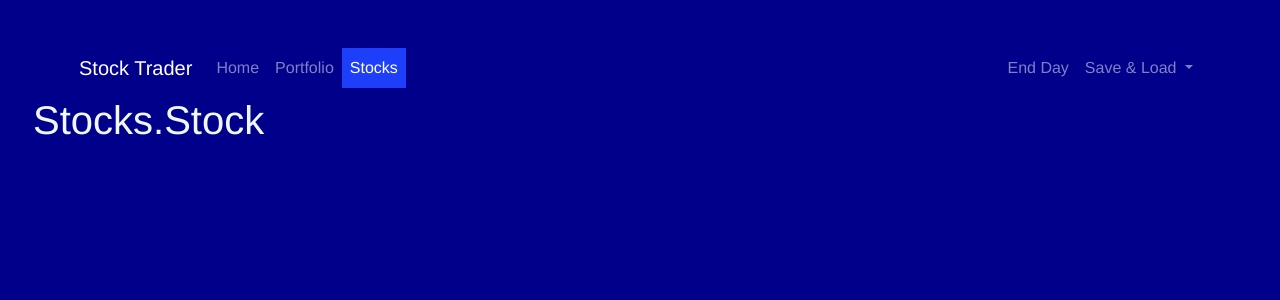
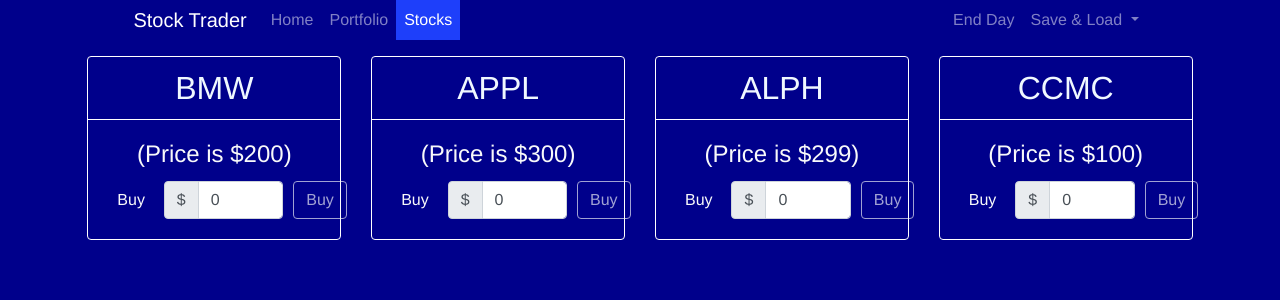
Before and after one commit to ukenny/vue-udemy-final-project, a Vue app: page /stocks in a window 1280 px wide. Shown: the top 300 px of the page. Built offline with nearby package versions, Linux system fonts and the light colour scheme.

Commit message:
Pre Vuex

```diff
--- a/src/App.vue
+++ b/src/App.vue
@@ -1,8 +1,8 @@
 <template>
   <div id="app">
     <app-header></app-header>
-    <div class="row">
-      <div class="col-xs-12">
+    <div class="containor-fluid">
+      <div class="row">
         <router-view></router-view>
       </div>
     </div>
@@ -26,6 +26,12 @@ export default {
   color: aliceblue;
   -webkit-font-smoothing: antialiased;
   -moz-osx-font-smoothing: grayscale;
-  padding: 3em;
+  padding: 8%;
+  padding-top: 0em;
+  outline: none;
+  border: none !important;
+  -webkit-box-shadow: none !important;
+  -moz-box-shadow: none !important;
+  box-shadow: none !important;
 }
 </style>
--- a/src/components/Header.vue
+++ b/src/components/Header.vue
@@ -4,18 +4,42 @@
       <div class="navbar-header">
         <router-link to="/" class="navbar-brand">Stock Trader</router-link>
       </div>
-      <button class="navbar-toggler" type="button" data-toggle="collapse" data-target="#navbarCollapse" aria-controls="navbarCollapse" aria-expanded="false" aria-label="Toggle navigation">
+      <button
+        class="navbar-toggler"
+        type="button"
+        data-toggle="collapse"
+        data-target="#navbarCollapse"
+        aria-controls="navbarCollapse"
+        aria-expanded="false"
+        aria-label="Toggle navigation"
+      >
         <span class="navbar-toggler-icon"></span>
       </button>
       <div id="navbarCollapse" class="collapse navbar-collapse">
         <ul class="nav navbar-nav">
-          <router-link to="/" activeClass="active" exact tag="li" class="nav-item">
+          <router-link
+            to="/"
+            activeClass="active"
+            exact
+            tag="li"
+            class="nav-item"
+          >
             <a class="nav-link">Home</a>
           </router-link>
-          <router-link to="/portfolio" activeClass="active" tag="li" class="nav-item">
+          <router-link
+            to="/portfolio"
+            activeClass="active"
+            tag="li"
+            class="nav-item"
+          >
             <a class="nav-link">Portfolio</a>
           </router-link>
-          <router-link to="/stocks" activeClass="active" tag="li" class="nav-item">
+          <router-link
+            to="/stocks"
+            activeClass="active"
+            tag="li"
+            class="nav-item"
+          >
             <a class="nav-link">Stocks</a>
           </router-link>
         </ul>
@@ -36,8 +60,12 @@
               <span class="caret"></span>
             </a>
             <ul class="dropdown-menu bg-dark">
-              <li class="nav-item"><a href="#" class="nav-link">Save Data</a></li>
-              <li class="nav-item"><a href="#" class="nav-link">Load Data</a></li>
+              <li class="nav-item">
+                <a href="#" class="nav-link">Save Data</a>
+              </li>
+              <li class="nav-item">
+                <a href="#" class="nav-link">Load Data</a>
+              </li>
             </ul>
           </li>
         </ul>
@@ -51,7 +79,9 @@ export default {};
 </script>
 
 <style scoped>
-a:active, a:hover, a:focus {
+a:active,
+a:hover,
+a:focus {
   outline: none !important;
   box-shadow: none;
 }
@@ -61,4 +91,7 @@ a:active, a:hover, a:focus {
 .bg-navigation {
   background-color: darkblue;
 }
+.navbar {
+  padding-bottom: 5%;
+}
 </style>
--- a/src/components/Home.vue
+++ b/src/components/Home.vue
@@ -1,5 +1,5 @@
 <template>
-  <div class="col-xs-6">
+  <div>
     <h1>Home</h1>
   </div>
 </template>
--- a/src/components/stocks/Stock.vue
+++ b/src/components/stocks/Stock.vue
@@ -1,11 +1,85 @@
 <template>
-  <div>
-    <h1>Stocks.Stock</h1>
+  <div class="card text-center bg-transparent mt-2 border-white">
+    <h2 class="card-header bg-transparent border-white">{{ stock.name }}</h2>
+    <div class="card-body text-light">
+      <h4 class="card-title">(Price is ${{ stock.price }})</h4>
+      <div class="form-inline">
+        <div clsss="card-subtitle">
+          <div class="form-row">
+            <label for="numberToBuy" class="control-label col-sm-3">Buy</label>
+            <div class="input-group col-sm-7">
+              <div class="input-group-prepend">
+                <span class="input-group-text">$</span>
+              </div>
+              <input
+                id="numberToBuy"
+                min="0"
+                step="1"
+                type="number"
+                class="form-control"
+                placeholder="Quantity"
+                v-model="quantity"
+              />
+            </div>
+            <div class="col-sm-2">
+              <button
+                @click="buyStock"
+                class="btn btn-outline-light"
+                :disabled="quantity <= 0 || !Number.isInteger(Number(quantity))"
+              >
+                Buy
+              </button>
+            </div>
+          </div>
+        </div>
+      </div>
+    </div>
   </div>
 </template>
 
 <script>
-export default {};
+export default {
+  data() {
+    return {
+      quantity: 0
+    };
+  },
+  props: {
+    stock: {
+      id: Number,
+      name: String,
+      price: Number
+    }
+  },
+  methods: {
+    buyStock: function() {
+      const order = {
+        stockId: this.stock.id,
+        stockPrice: this.stock.price,
+        quantityToBuy: this.quantity
+      };
+      console.log(order);
+      this.quantity = 0;
+    }
+  }
+};
 </script>
 
-<style></style>
+<style scoped>
+.btn-outline-light {
+  box-shadow: none;
+}
+#numberToBuy {
+  text-align: justify;
+}
+input[type="number"],
+input[type="number"]::-webkit-inner-spin-button,
+input[type="number"]::-webkit-outer-spin-button {
+  -webkit-appearance: none;
+  margin: 0;
+  -moz-appearance: textfield;
+  -webkit-box-shadow: none !important;
+  -moz-box-shadow: none !important;
+  box-shadow: none !important;
+}
+</style>
--- a/src/components/stocks/Stocks.vue
+++ b/src/components/stocks/Stocks.vue
@@ -1,11 +1,31 @@
 <template>
-  <div>
-    <h1>Stocks.Stock</h1>
+  <div class="card-deck">
+    <app-stocks-stock
+      v-for="stock in stocks"
+      v-bind:key="stock.id"
+      :stock="stock"
+    ></app-stocks-stock>
   </div>
 </template>
 
 <script>
-export default {};
+import StocksStock from "./Stock.vue";
+
+export default {
+  data: function() {
+    return {
+      stocks: [
+        { id: 0, name: "BMW", price: 200 },
+        { id: 1, name: "APPL", price: 300 },
+        { id: 2, name: "ALPH", price: 299 },
+        { id: 3, name: "CCMC", price: 100 }
+      ]
+    };
+  },
+  components: {
+    AppStocksStock: StocksStock
+  }
+};
 </script>
 
 <style></style>
```
